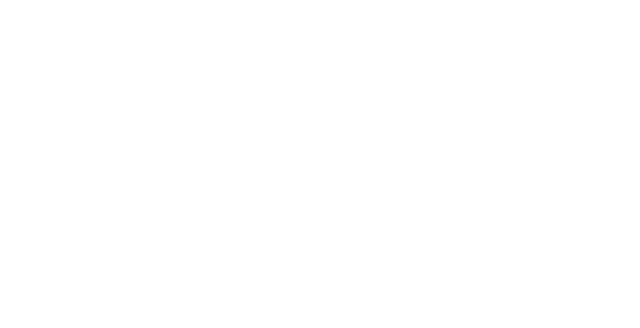
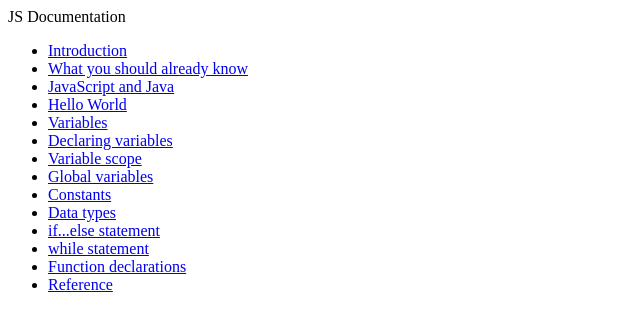
Before and after one commit to KatieCannon/Technical-Documentation-Page, a plain HTML site: page index.html in a window 1280 px wide. Shown: the whole page, without its empty margins (0-640 px from the left). Drawn offline with Linux system fonts and the light colour scheme.

Commit message:
nav and list items with href set to # until ids have been plaved in main

```diff
--- a/index.html
+++ b/index.html
@@ -4,3 +4,23 @@
     <title>Technical Documentation Page</title>
    <link href="./resources/css/index.css" type="text/css" rel="stylesheet">
   </head>
+
+  <nav id="navbar">
+    <header>JS Documentation</header>
+    <ul>
+      <li><a class="nav-link" href="#">Introduction</a></li>
+      <li><a class="nav-link" href="#">What you should already know</a></li>
+      <li><a class="nav-link" href="#">JavaScript and Java</a></li>
+      <li><a class="nav-link" href="#">Hello World</a></li>
+      <li><a class="nav-link" href="#">Variables</a></li>
+      <li><a class="nav-link" href="#">Declaring variables</a></li>
+      <li><a class="nav-link" href="#">Variable scope</a></li>
+      <li><a class="nav-link" href="#">Global variables</a></li>
+      <li><a class="nav-link" href="#">Constants</a></li>
+      <li><a class="nav-link" href="#">Data types</a></li>
+      <li><a class="nav-link" href="#">if...else statement</a></li>
+      <li><a class="nav-link" href="#">while statement</a></li>
+      <li><a class="nav-link" href="#">Function declarations</a></li>
+      <li><a class="nav-link" href="#">Reference</a></li>
+    </ul>
+  </nav>
```
